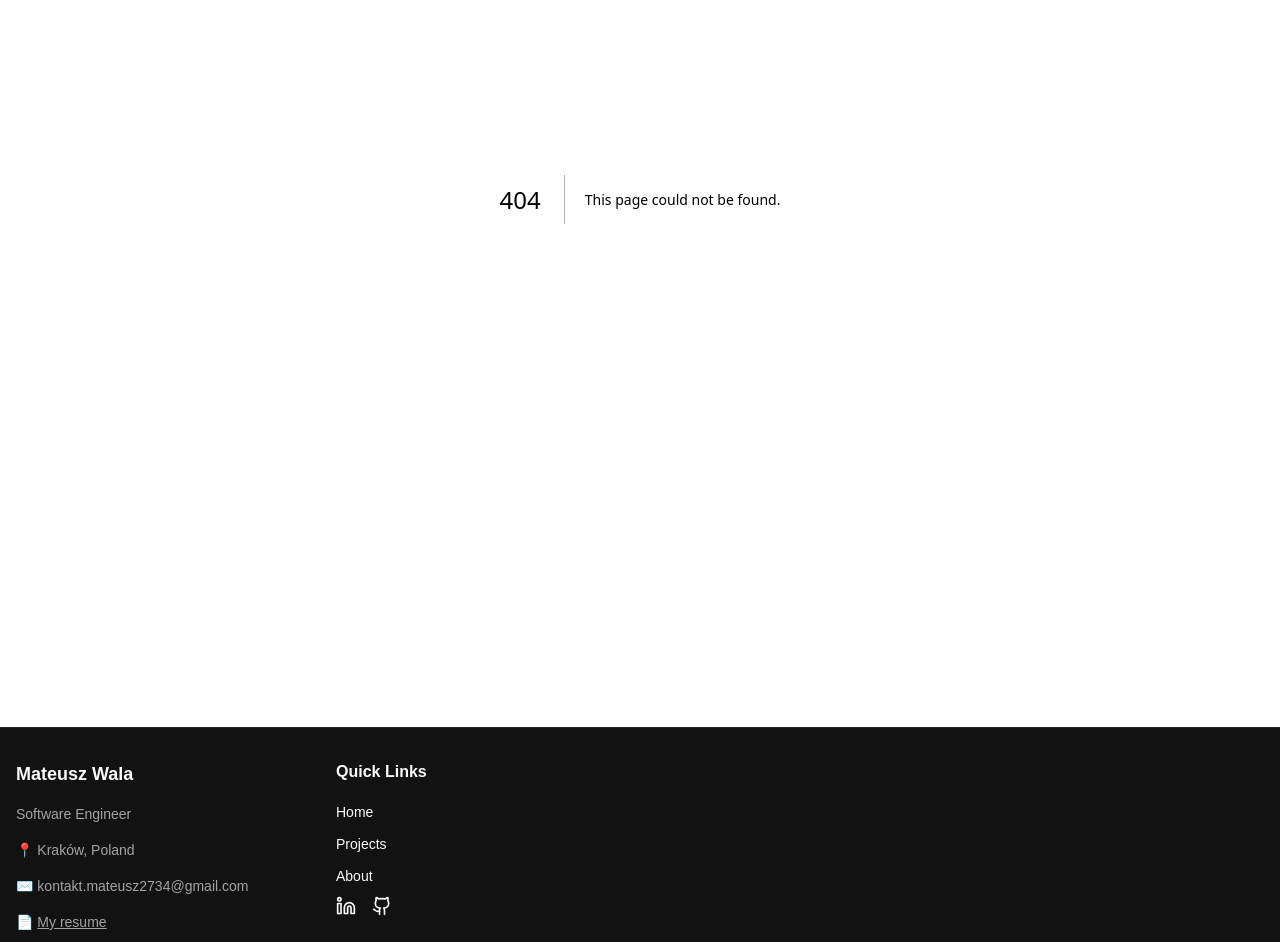
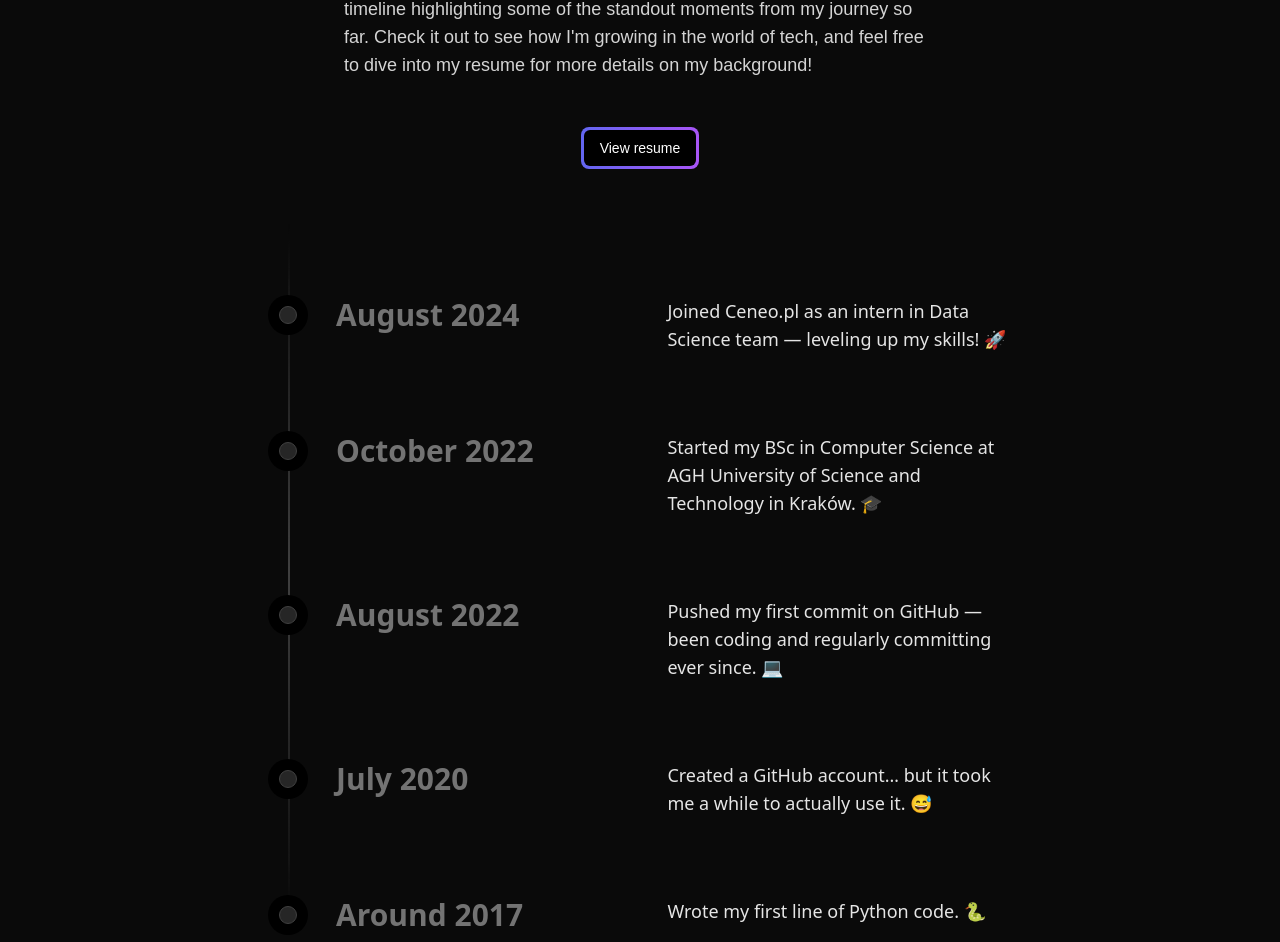
Before and after one commit to Mateusz2734/personal-site, a Next.js app: page /about in a window 1280 px wide. Before the commit this address had no page. Shown: the part 297-1239 px from the top of the page. Built offline with nearby package versions, Linux system fonts and the light colour scheme.

Commit message:
feat: Create About page with timeline and resume link

```diff
--- /dev/null
+++ b/src/app/about/page.tsx
@@ -0,0 +1,53 @@
+import { Timeline } from "@/components/ui/timeline";
+
+export default function AboutPage() {
+    return (
+        <>
+            <div className="max-w-2xl mx-auto px-4 md:px-10 mt-4">
+                <h2 className="text-2xl md:text-4xl font-bold text-white">
+                    {title}
+                </h2>
+                <p className="text-neutral-300 text-sm md:text-lg ">
+                    {paragraph}
+                </p>
+            </div>
+
+            <button className="p-[3px] relative block mx-auto my-12">
+                <div className="absolute inset-0 bg-gradient-to-r from-indigo-500 to-purple-500 rounded-lg" />
+                <div className="px-4 py-2 bg-black rounded-[6px] relative group transition duration-200 text-sm text-white hover:bg-transparent">
+                    <a href="resume.pdf" target="_blank">
+                        View resume
+                    </a>
+                </div>
+            </button>
+
+            <Timeline entries={entries} />
+        </>
+    );
+}
+
+const title = "Hi, I'm Mateusz! 👋";
+const paragraph = "a Software Engineer who loves turning ideas into real software. Even though I'm still early in my career, I've already had the chance to work on projects that pushed me to innovate, master new skills, and embrace fresh challenges. From late-night coding to brainstorming with awesome teammates, every project has been a learning opportunity. Below is a timeline highlighting some of the standout moments from my journey so far. Check it out to see how I'm growing in the world of tech, and feel free to dive into my resume for more details on my background!";
+
+const entries = [
+    {
+        title: "August 2024",
+        content: "Joined Ceneo.pl as an intern in Data Science team — leveling up my skills! 🚀"
+    },
+    {
+        title: "October 2022",
+        content: "Started my BSc in Computer Science at AGH University of Science and Technology in Kraków. 🎓"
+    },
+    {
+        title: "August 2022",
+        content: "Pushed my first commit on GitHub — been coding and regularly committing ever since. 💻"
+    },
+    {
+        title: "July 2020",
+        content: "Created a GitHub account… but it took me a while to actually use it. 😅"
+    },
+    {
+        title: "Around 2017",
+        content: "Wrote my first line of Python code. 🐍"
+    },
+];
--- a/src/components/ui/timeline.tsx
+++ b/src/components/ui/timeline.tsx
@@ -1,8 +1,9 @@
 "use client";
+
 import {
+  motion,
   useScroll,
   useTransform,
-  motion,
 } from "framer-motion";
 import React, { useEffect, useRef, useState } from "react";
 
@@ -11,12 +12,7 @@ interface TimelineEntry {
   content: React.ReactNode;
 }
 
-interface TimelineProps {
-  data: TimelineEntry[];
-  title: string;
-  paragraph: string;
-}
-export const Timeline = ({ data, title, paragraph }: TimelineProps) => {
+export const Timeline = ({ entries }: { entries: TimelineEntry[]; }) => {
   const ref = useRef<HTMLDivElement>(null);
   const containerRef = useRef<HTMLDivElement>(null);
   const [height, setHeight] = useState(0);
@@ -37,39 +33,26 @@ export const Timeline = ({ data, title, paragraph }: TimelineProps) => {
   const opacityTransform = useTransform(scrollYProgress, [0, 0.1], [0, 1]);
 
   return (
-    <div
-      className="w-full bg-white dark:bg-neutral-950 font-sans md:px-10 pb-24"
-      ref={containerRef}
-    >
-      <div className="max-w-7xl mx-auto px-4 md:px-8 lg:px-10">
-        <h2 className="text-lg md:text-4xl mb-4 text-black dark:text-white max-w-4xl">
-          {title}
-        </h2>
-        <p className="text-neutral-700 dark:text-neutral-300 text-sm md:text-base max-w-sm">
-          {paragraph}
-        </p>
-      </div>
-
-      <div ref={ref} className="relative max-w-7xl mx-auto pb-20">
-        {data.map((item, index) => (
-          <div
-            key={index}
-            className="flex justify-start pt-10 md:pt-40 md:gap-10"
-          >
+    <div ref={containerRef} className="w-full bg-neutral-950 font-sans md:px-10 pb-12 md:pb-24">
+      <div ref={ref} className="relative max-w-3xl mx-auto">
+        {entries.map((item, index) => (
+          <div key={index} className="flex justify-start pt-10 md:pt-20 md:gap-10">
             <div className="sticky flex flex-col md:flex-row z-40 items-center top-40 self-start max-w-xs lg:max-w-sm md:w-full">
-              <div className="h-10 absolute left-3 md:left-3 w-10 rounded-full bg-white dark:bg-black flex items-center justify-center">
-                <div className="h-4 w-4 rounded-full bg-neutral-200 dark:bg-neutral-800 border border-neutral-300 dark:border-neutral-700 p-2" />
+              <div className="h-10 absolute left-3 md:left-3 w-10 rounded-full bg-black flex items-center justify-center">
+                <div className="h-4 w-4 rounded-full bg-neutral-800 border border-neutral-700 p-2" />
               </div>
-              <h3 className="hidden md:block text-xl md:pl-20 md:text-3xl font-bold text-neutral-500 dark:text-neutral-500">
+              <h3 className="hidden md:block text-xl md:pl-20 md:text-3xl font-bold text-neutral-500">
                 {item.title}
               </h3>
             </div>
 
             <div className="relative pl-20 pr-4 md:pl-4 w-full">
-              <h3 className="md:hidden block text-2xl mb-4 text-left font-bold text-neutral-500 dark:text-neutral-500">
+              <h3 className="md:hidden block text-2xl mb-4 text-left font-bold text-neutral-500">
                 {item.title}
               </h3>
-              {item.content}{" "}
+              <p className="text-neutral-200 text-sm md:text-lg font-normal">
+                {item.content}
+              </p>
             </div>
           </div>
         ))}
@@ -77,7 +60,7 @@ export const Timeline = ({ data, title, paragraph }: TimelineProps) => {
           style={{
             height: height + "px",
           }}
-          className="absolute md:left-8 left-8 top-0 overflow-hidden w-[2px] bg-[linear-gradient(to_bottom,var(--tw-gradient-stops))] from-transparent from-[0%] via-neutral-200 dark:via-neutral-700 to-transparent to-[99%] [mask-image:linear-gradient(to_bottom,transparent_0%,black_10%,black_90%,transparent_100%)]"
+          className="absolute md:left-8 left-8 top-0 overflow-hidden w-[2px] bg-[linear-gradient(to_bottom,var(--tw-gradient-stops))] from-transparent from-[0%] via-neutral-700 to-transparent to-[99%] [mask-image:linear-gradient(to_bottom,transparent_0%,black_10%,black_90%,transparent_100%)]"
         >
           <motion.div
             style={{
```
